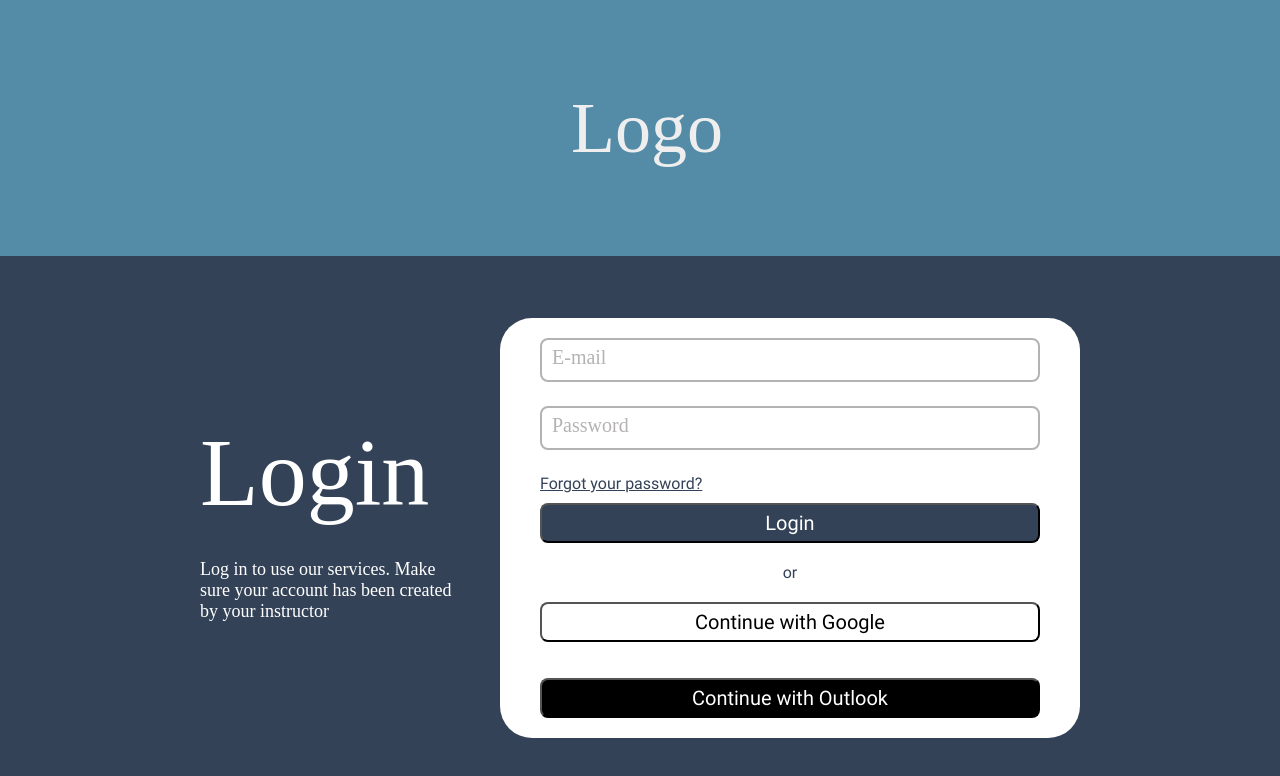
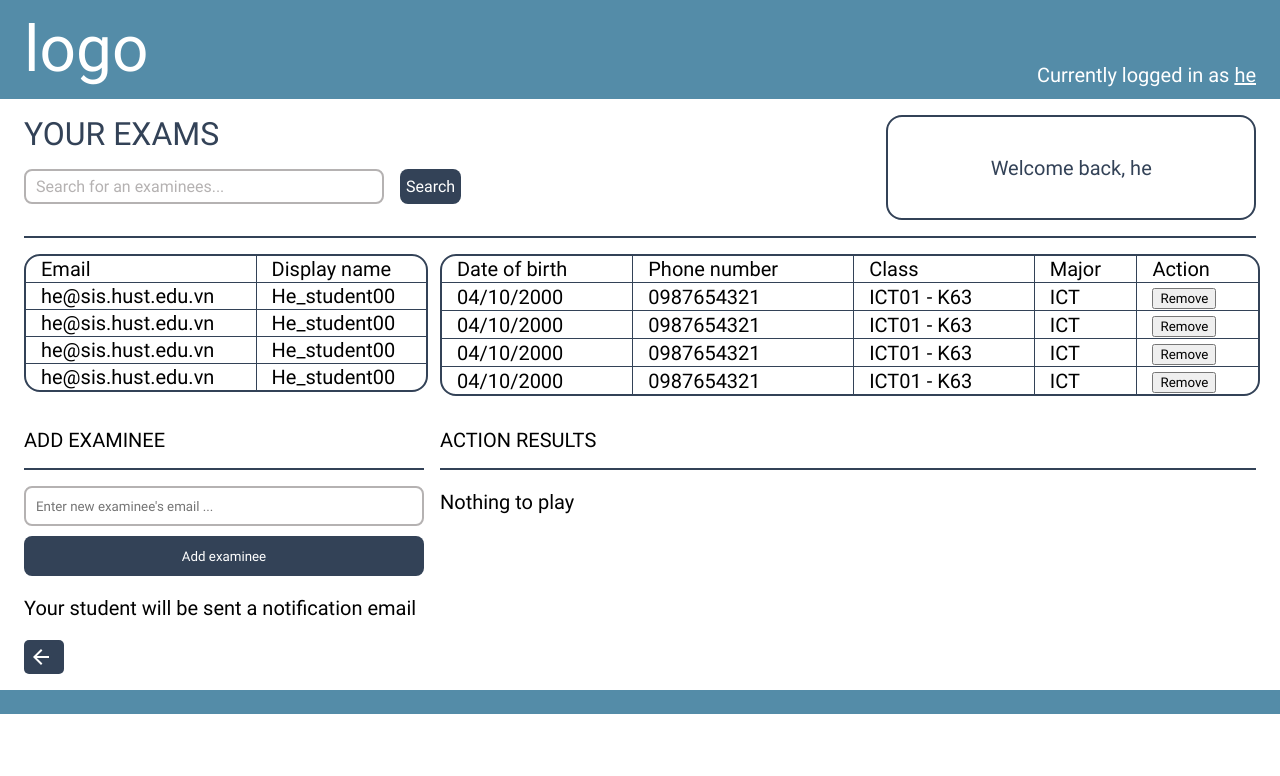
Before and after one commit to alitonia/multi-choice-system, a React (Create React App) app in the folder frontend/: page /manageExaminees in a window 1280 px wide. Shown: the top 776 px of the page. Built offline with nearby package versions, Linux system fonts and the light colour scheme.

Commit message:
manage examinee page

```diff
--- /dev/null
+++ b/frontend/src/pages/ManageExaminees/ManageExaminees.module.scss
@@ -0,0 +1,64 @@
+.wrapper {
+    display: flex;
+    flex-direction: column;
+    padding: 0 24px 16px;
+    font-size: 20px;
+}
+.backArrow {
+    background-color: #334257;
+    position: sticky;
+    bottom: 0;
+    left: 20;
+    width: 40px;
+    border-radius: 5px;
+}
+.tableWrapper {
+    // min-height: 300px;
+    width: 100%;
+    border: 2px solid var(--primary);
+    border-radius: 16px;
+}
+table {
+    width: 100%;
+    border-collapse: collapse;
+    border-style: hidden;
+}
+tr,
+td {
+    border: solid 1px var(--primary);
+}
+td {
+    padding-left: 15px;
+}
+.ManageHeader {
+    display: flex;
+    flex-direction: row;
+    justify-content: space-between;
+    position: sticky;
+    top: 0;
+    background-color: var(--white);
+    padding: 16px 0;
+    margin-bottom: 16px;
+    border-bottom: 2px solid var(--primary);
+}
+.inputField {
+    display: flex;
+    flex-direction: row;
+    width: 100%;
+    height: 40px;
+    border: 2px solid var(--grey);
+    border-radius: 8px;
+    box-sizing: border-box;
+    outline: none;
+    padding: 6px 10px;
+}
+
+.addButton {
+    margin-top: 10px;
+    width: 100%;
+    background-color: var(--primary);
+    color: white;
+    border: none;
+    height: 40px;
+    border-radius: 8px;
+}
--- /dev/null
+++ b/frontend/src/pages/ManageExaminees/index.js
@@ -0,0 +1,140 @@
+import React from "react";
+import Header from "../../components/header/Header";
+import Grid from "@mui/material/Grid";
+import ArrowBackIcon from "@mui/icons-material/ArrowBack";
+import Footer from "../../components/footer/Footer";
+import styles from "./ManageExaminees.module.scss";
+import { StyledExamSearch, MainViewHeader } from "../Dashboard/MainView.styles";
+
+const ManageExaminees = () => {
+    const name = "he";
+    const role_id = 1;
+    return (
+        <div>
+            <Header />
+            <div className={styles.wrapper}>
+                <MainViewHeader>
+                    <StyledExamSearch>
+                        <div className="title text-heading">YOUR EXAMS</div>
+                        <div className="input-wrapper">
+                            <input
+                                className="text-base"
+                                type="text"
+                                placeholder="Search for an examinees..."
+                            />
+                            <button className="text-base">Search</button>
+                        </div>
+                    </StyledExamSearch>
+                    <div className="user-welcome text-large">
+                        <span>Welcome back, {name}</span>
+                    </div>
+                </MainViewHeader>
+
+                <Grid container spacing={2}>
+                    <Grid item xs={4}>
+                        <div className={styles.tableWrapper}>
+                            <table>
+                                <tbody>
+                                    <tr>
+                                        <td>Email</td>
+                                        <td>Display name</td>
+                                    </tr>
+                                    <tr>
+                                        <td>he@sis.hust.edu.vn</td>
+                                        <td>He_student00</td>
+                                    </tr>
+                                    <tr>
+                                        <td>he@sis.hust.edu.vn</td>
+                                        <td>He_student00</td>
+                                    </tr>
+                                    <tr>
+                                        <td>he@sis.hust.edu.vn</td>
+                                        <td>He_student00</td>
+                                    </tr>
+                                    <tr>
+                                        <td>he@sis.hust.edu.vn</td>
+                                        <td>He_student00</td>
+                                    </tr>
+                                </tbody>
+                            </table>
+                        </div>
+                    </Grid>
+                    <Grid item xs={8}>
+                        <div className={styles.tableWrapper}>
+                            <table>
+                                <tbody>
+                                    <tr>
+                                        <td>Date of birth</td>
+                                        <td>Phone number</td>
+                                        <td>Class</td>
+                                        <td>Major</td>
+                                        <td>Action</td>
+                                    </tr>
+                                    <tr>
+                                        <td>04/10/2000</td>
+                                        <td>0987654321</td>
+                                        <td>ICT01 - K63</td>
+                                        <td>ICT</td>
+                                        <td>
+                                            <button>Remove</button>
+                                        </td>
+                                    </tr>
+
+                                    <tr>
+                                        <td>04/10/2000</td>
+                                        <td>0987654321</td>
+                                        <td>ICT01 - K63</td>
+                                        <td>ICT</td>
+                                        <td>
+                                            <button>Remove</button>
+                                        </td>
+                                    </tr>
+                                    <tr>
+                                        <td>04/10/2000</td>
+                                        <td>0987654321</td>
+                                        <td>ICT01 - K63</td>
+                                        <td>ICT</td>
+                                        <td>
+                                            <button>Remove</button>
+                                        </td>
+                                    </tr>
+                                    <tr>
+                                        <td>04/10/2000</td>
+                                        <td>0987654321</td>
+                                        <td>ICT01 - K63</td>
+                                        <td>ICT</td>
+                                        <td>
+                                            <button>Remove</button>
+                                        </td>
+                                    </tr>
+                                </tbody>
+                            </table>
+                        </div>
+                    </Grid>
+                    <Grid item xs={4}>
+                        <div className={styles.ManageHeader}>ADD EXAMINEE</div>
+                        <input
+                            type="text"
+                            placeholder="Enter new examinee's email ..."
+                            className={styles.inputField}
+                        ></input>
+                        <button className={styles.addButton}>Add examinee</button>
+                        <p>Your student will be sent a notification email</p>
+                    </Grid>
+                    <Grid item xs={8}>
+                        <div className={styles.ManageHeader}>ACTION RESULTS</div>
+                        <p>Nothing to play</p>
+                    </Grid>
+                </Grid>
+                <div className={styles.backArrow}>
+                    <ArrowBackIcon
+                        style={{ color: "white", paddingTop: "5px", paddingLeft: "5px" }}
+                    />
+                </div>
+            </div>
+
+            <Footer />
+        </div>
+    );
+};
+export default ManageExaminees;
--- a/frontend/src/pages/routes.js
+++ b/frontend/src/pages/routes.js
@@ -2,12 +2,23 @@ import { Placeholder } from "./Placeholder.js";
 import LoginPage from "./LoginPage";
 import Dashboard from "./Dashboard";
 import ExamPage from "./ExamPage";
+import ManageExaminees from "./ManageExaminees/index.js";
 
 export const routes = [
     {
         path: "/dashboard",
         others: {},
         component: Dashboard
+    },
+    {
+        path: "/dashboard",
+        others: {},
+        component: Dashboard
+    },
+    {
+        path: "/manageExaminees",
+        others: {},
+        component: ManageExaminees
     },
     {
         path: "/login",
```
